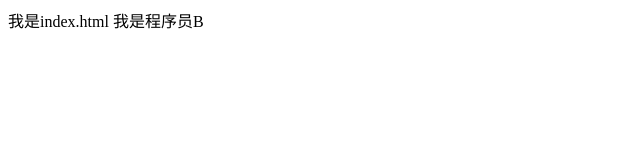
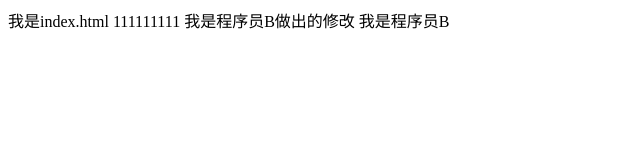
Before and after one commit to lhy123123123/git-demo, a plain HTML site: page index.html in a window 1280 px wide. Shown: the whole page, without its empty margins (0-640 px from the left). Drawn offline with Linux system fonts and the light colour scheme.

Commit message:
程序员B修改了index.html文件

```diff
--- a/index.html
+++ b/index.html
@@ -6,6 +6,7 @@
 </head>
 <body>
 我是index.html
+111111111 我是程序员B做出的修改
 我是程序员B
 </body>
 </html>
```
